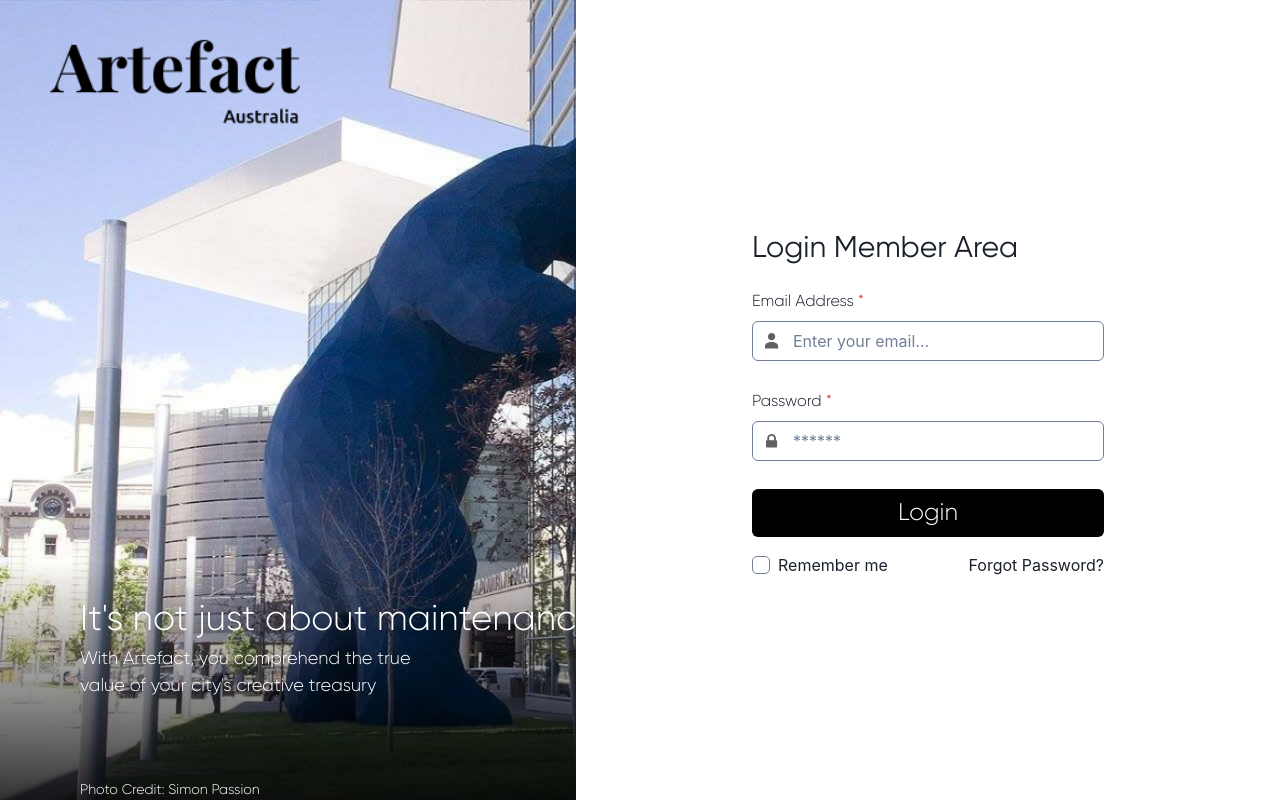
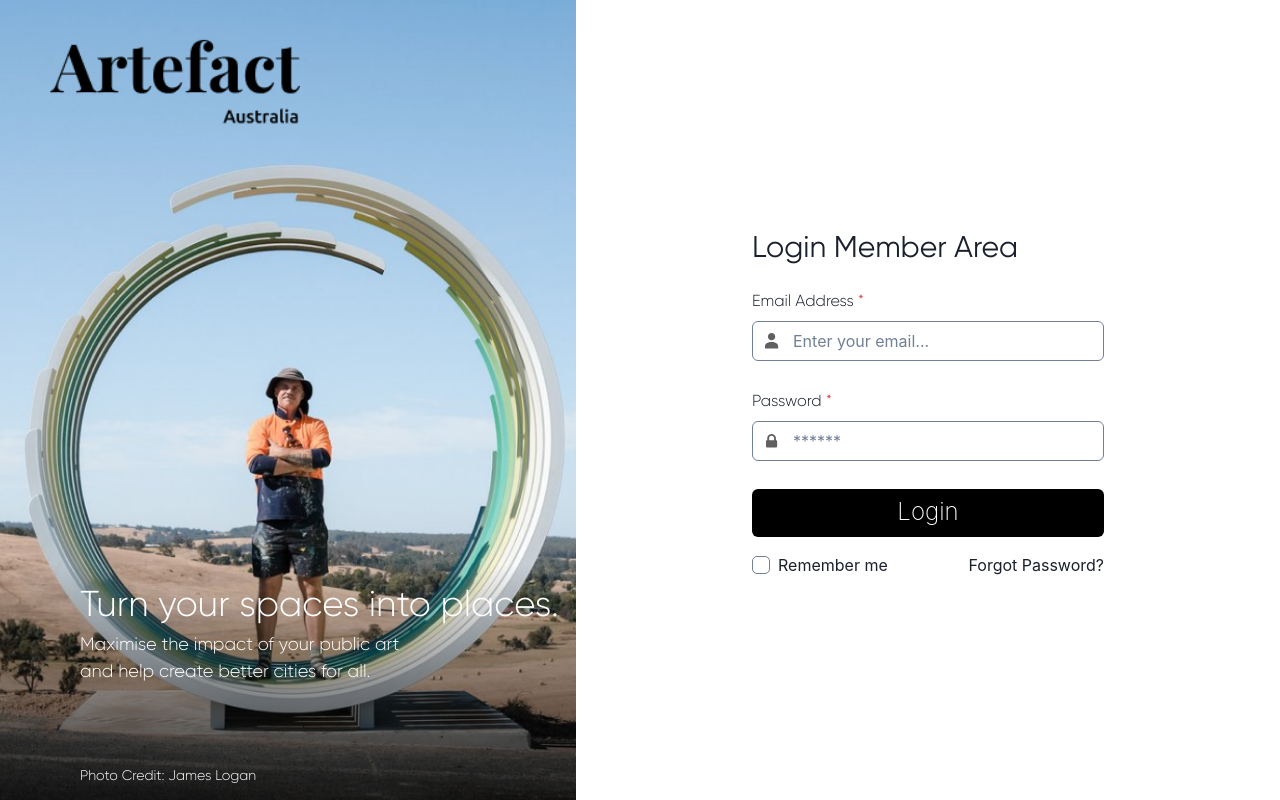
Before and after one commit to justineflexilabs/artefact, a Next.js app: page /auth/sign-in in a window 1280 px wide. Built offline with nearby package versions, Linux system fonts and the light colour scheme.

Commit message:
Updated carousel and added reset password page

```diff
--- a/public/icons/auth/index.ts
+++ b/public/icons/auth/index.ts
@@ -1,3 +1,4 @@
 export { default as EmailIcon } from './email.svg';
 export { default as PasswordIcon } from './password.svg';
 export { default as UserIcon } from './user.svg';
+export { default as ArrowIcon } from './arrow.svg';
--- a/src/components/Auth/AuthImageCarousel.tsx
+++ b/src/components/Auth/AuthImageCarousel.tsx
@@ -12,8 +12,8 @@ const settings = {
   fade: true,
   infinite: true,
   autoplay: true,
-  autoplaySpeed: 4000,
-  speed: 500,
+  autoplaySpeed: 3000,
+  speed: 700,
   slidesToShow: 1,
   slidesToScroll: 1,
 };
@@ -44,7 +44,7 @@ export default function AuthImageCarousel() {
   ];
 
   return (
-    <Box width={'100%'} position={'relative'}>
+    <>
       <Image
         src={Logo}
         alt="Logo"
@@ -62,11 +62,10 @@ export default function AuthImageCarousel() {
           <Box
             key={index}
             height={'100vh'}
-            position="relative"
             backgroundRepeat="no-repeat"
+            backgroundPosition={'center'}
             backgroundSize="cover"
             backgroundImage={`url(${card.image.src})`}
-            overflow={'hidden'}
           >
             <Box
               position="absolute"
@@ -82,7 +81,7 @@ export default function AuthImageCarousel() {
               direction={'column'}
               position="absolute"
               left="20"
-              bottom="0"
+              bottom="5"
               width={'full'}
               zIndex={2}
               fontFamily={'Gilroy-Light'}
@@ -114,6 +113,6 @@ export default function AuthImageCarousel() {
           </Box>
         ))}
       </Slider>
-    </Box>
+    </>
   );
 }
--- a/src/pages/404.tsx
+++ b/src/pages/404.tsx
@@ -1,5 +1,5 @@
 import React from 'react';
 
 export default function NotFound() {
-  return <div>404</div>;
+  return <div>Page is not found!</div>;
 }
--- /dev/null
+++ b/src/pages/500.tsx
@@ -0,0 +1,5 @@
+import React from 'react';
+
+export default function ServerErrorPage() {
+  return <div>Unexpected 500 Error on the Server.</div>;
+}
--- a/src/pages/_app.tsx
+++ b/src/pages/_app.tsx
@@ -17,7 +17,11 @@ export default function App({
   pageProps: { session, ...pageProps },
 }: AppProps) {
   const router = useRouter();
-  const showSidebar = router.pathname === '/auth/sign-in' ? false : true;
+  const showSidebar =
+    !router.pathname.includes('auth') &&
+    router.pathname !== '/404' &&
+    router.pathname !== '/500';
+
   return (
     <>
       <SessionProvider session={session} refetchOnWindowFocus={false}>
@@ -26,9 +30,7 @@ export default function App({
             {showSidebar && <Sidebar />}
 
             <Box width="full">
-              <ScaleFade key={router.route} initialScale={0.9} in={true}>
-                <Component {...pageProps} />
-              </ScaleFade>
+              <Component {...pageProps} />
             </Box>
           </Flex>
         </ChakraProvider>
--- a/src/pages/auth/sign-in.tsx
+++ b/src/pages/auth/sign-in.tsx
@@ -13,6 +13,7 @@ import {
   Text,
 } from '@chakra-ui/react';
 import Image from 'next/image';
+import Link from 'next/link';
 import { signIn } from 'next-auth/react';
 import { useRouter } from 'next/router';
 
@@ -42,10 +43,10 @@ export default function SignIn() {
 
   return (
     <Flex
+      width={'full'}
       minHeight={'100vh'}
       alignItems="center"
       justifyContent="center"
-      width="100vw"
     >
       <Box width="45%" height="100vh">
         <AuthImageCarousel />
@@ -55,7 +56,7 @@ export default function SignIn() {
         height="100vh"
         alignItems="center"
         justifyContent="center"
-        width={'full'}
+        width={'55%'}
       >
         <Box as="form" onSubmit={handleSubmit} width={'50%'}>
           <Text fontSize={'3xl'} mb={5} fontFamily={'Gilroy-Regular'}>
@@ -100,7 +101,6 @@ export default function SignIn() {
             </InputGroup>
           </FormControl>
           <Button
-            fontFamily={'Gilroy-Light'}
             variant={'primary'}
             type="submit"
             width="100%"
@@ -109,11 +109,13 @@ export default function SignIn() {
             size={'lg'}
             mb={4}
           >
-            <Text fontSize={'2xl'}>Login</Text>
+            <Text fontSize={'2xl'} fontFamily={'Gilroy-Light.'}>
+              Login
+            </Text>
           </Button>
           <Flex justifyContent={'space-between'}>
             <Checkbox>Remember me</Checkbox>
-            <Text>Forgot Password?</Text>
+            <Link href="/auth/reset-password">Forgot Password?</Link>
           </Flex>
         </Box>
       </Flex>
--- a/src/styles/globals.css
+++ b/src/styles/globals.css
@@ -1,3 +1,31 @@
+@font-face {
+  font-family: 'Gilroy-Regular';
+  src: url('/fonts/Gilroy-Regular.woff');
+  font-weight: normal;
+  font-style: normal;
+}
+
+@font-face {
+  font-family: 'Gilroy-Bold';
+  src: url('/fonts/Gilroy-Bold.woff');
+  font-weight: normal;
+  font-style: normal;
+}
+
+@font-face {
+  font-family: 'Gilroy-Medium';
+  src: url('/fonts/Gilroy-Medium.woff');
+  font-weight: normal;
+  font-style: normal;
+}
+
+@font-face {
+  font-family: 'Gilroy-Light';
+  src: url('/fonts/Gilroy-Light.woff');
+  font-weight: normal;
+  font-style: normal;
+}
+
 * {
   box-sizing: border-box;
   padding: 0;
--- a/src/themes/index.ts
+++ b/src/themes/index.ts
@@ -16,24 +16,6 @@ const theme = extendTheme({
   },
   styles: {
     global: {
-      '@font-face': [
-        {
-          fontFamily: 'Gilroy-Bold',
-          src: `url("/fonts/Gilroy-Bold.woff") format("woff")`,
-        },
-        {
-          fontFamily: 'Gilroy-Medium',
-          src: `url("/fonts/Gilroy-Medium.woff") format("woff")`,
-        },
-        {
-          fontFamily: 'Gilroy-Light',
-          src: `url("/fonts/Gilroy-Light.woff") format("woff")`,
-        },
-        {
-          fontFamily: 'Gilroy-Regular',
-          src: `url("/fonts/Gilroy-Regular.woff") format("woff")`,
-        },
-      ],
       '.chakra-input, .chakra-input::before, .chakra-input::after': {
         borderColor: 'gray.500!important',
       },
```
Also changed, not shown: src/pages/auth/reset-password.tsx (added, +83 -0 lines), public/icons/auth/arrow.svg (added).
